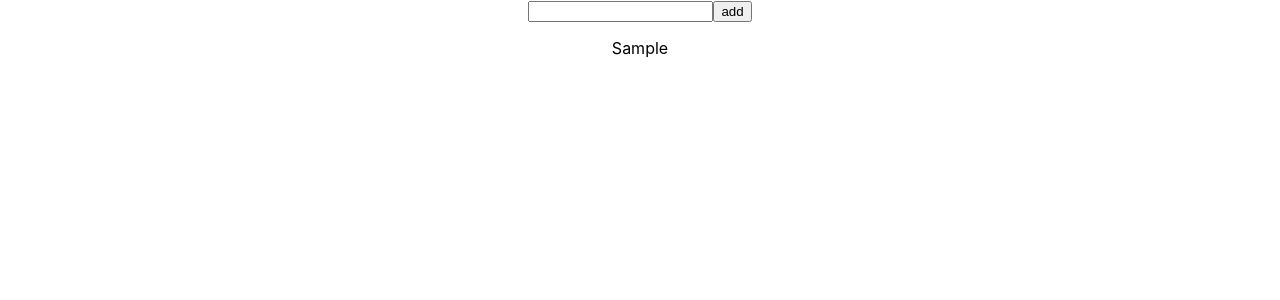
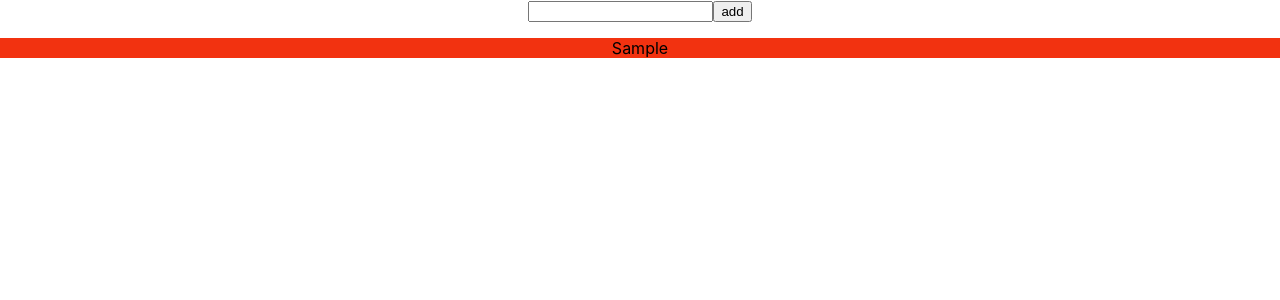
Before and after one commit to Arthur7711/todo_ts, a React (Create React App) app: page / in a window 1280 px wide. Both pictures are taken after typing "Sample" into the empty fields and a click on the button "add". Shown: the top 300 px of the page. Built offline with nearby package versions, Linux system fonts and the light colour scheme.

Commit message:
feat:(text component)

```diff
--- a/src/App.tsx
+++ b/src/App.tsx
@@ -1,6 +1,7 @@
 import { useState } from "react";
 import styles from "./App.module.css";
 import { MyInp } from "./components/inputs/MyInp";
+import Text from "./components/inputs/Text";
 
 const App: React.FC = () => {
   const [val, setVal] = useState("");
@@ -19,7 +20,7 @@ const App: React.FC = () => {
       <MyInp val={val} setVal={setVal} adding={adding} />
       <button onClick={newElems}>add</button>
       {wearablesList &&
-        wearablesList.map((el: string, i: number) => <p key={i}>{el}</p>)}
+        wearablesList.map((el: string, i: number) => <Text key={i} element={el}/>)}
     </div>
   );
 };
--- /dev/null
+++ b/src/components/inputs/Text.tsx
@@ -0,0 +1,13 @@
+interface Props {
+  element: string;
+}
+
+const Text: React.FC<Props> = ({ element }) => {
+  const bgColor: string = `rgb(${Math.round(Math.random() * 255)},${Math.round(
+    Math.random() * 255
+  )},${Math.round(Math.random() * 255)})`;
+
+  return <p style={{ backgroundColor: bgColor }}>{element}</p>;
+};
+
+export default Text;
```
